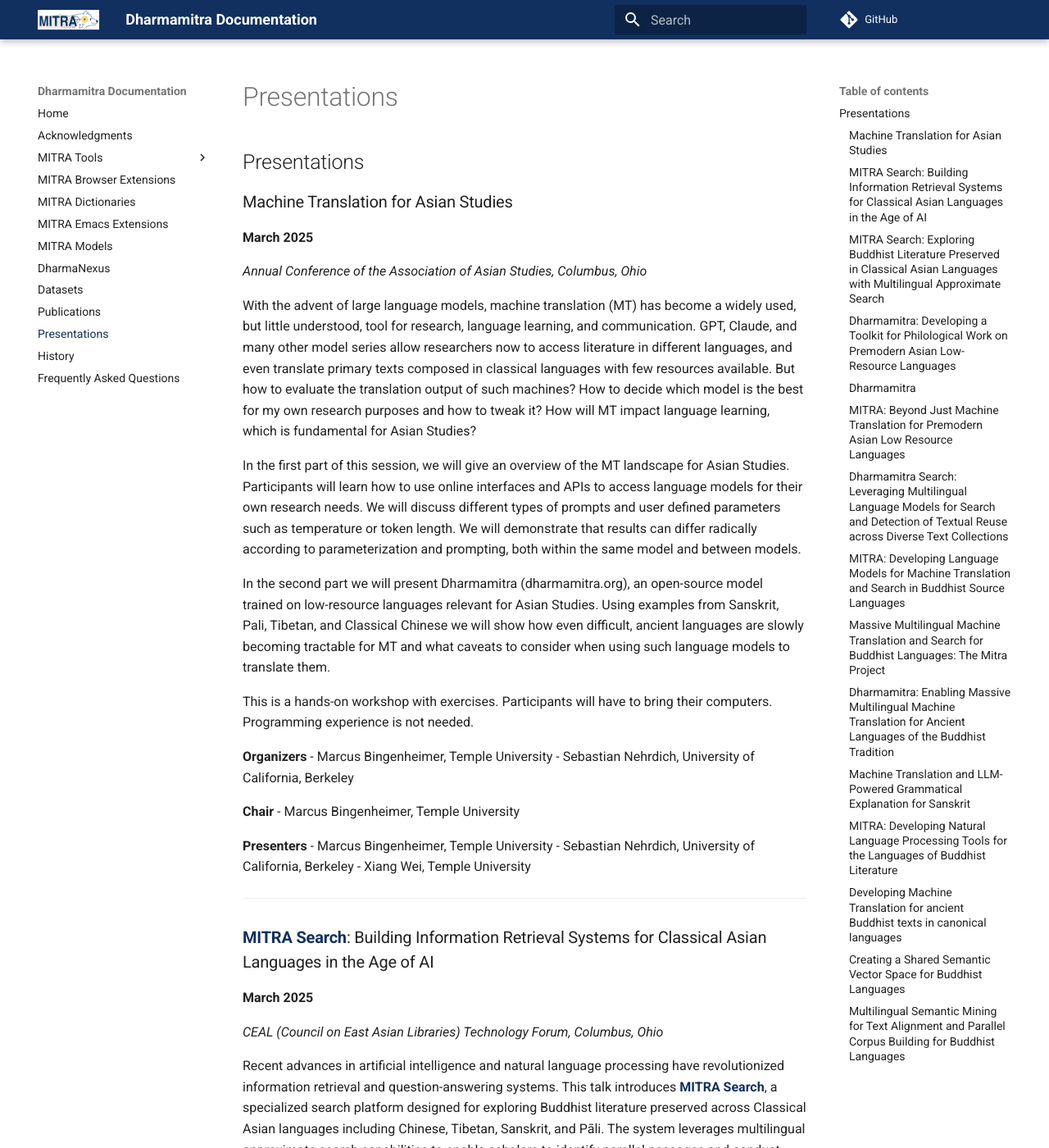
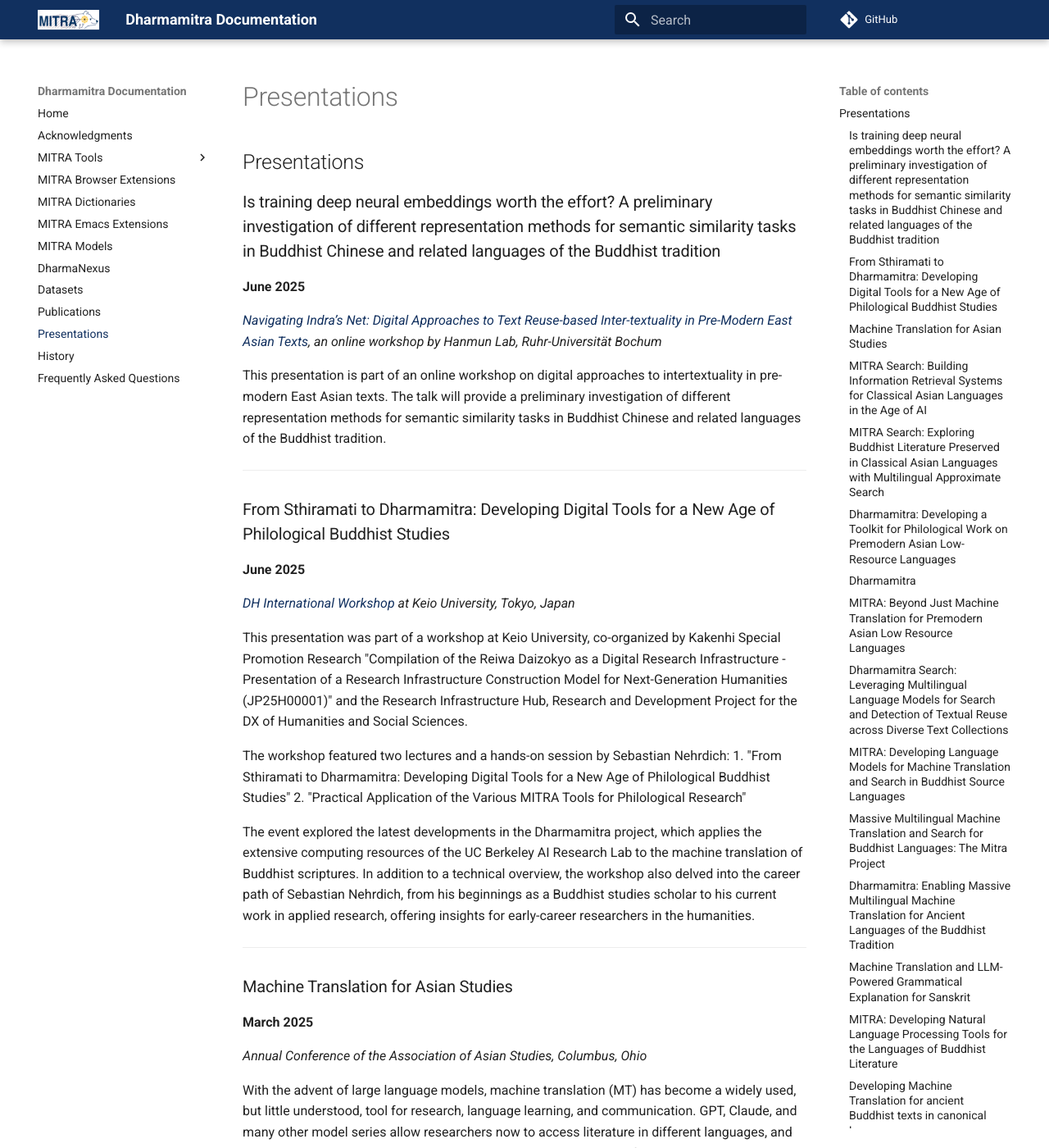
Before and after one commit to dharmamitra/dharmamitra-guides, an MkDocs documentation site: the page built from docs/presentations.md, in a window 1280 px wide and 1400 px high. Shown: the whole window at 82% size. Built offline with MkDocs 1.6.1 and Material for MkDocs 9.7.7, drawn with Linux system fonts in a browser that asks for light colours; comment, search, counter and statistics services are not loaded.

Commit message:
more news announcements

```diff
--- a/docs/presentations.md
+++ b/docs/presentations.md
@@ -1,4 +1,29 @@
 ## Presentations
+
+
+### Is training deep neural embeddings worth the effort? A preliminary investigation of different representation methods for semantic similarity tasks in Buddhist Chinese and related languages of the Buddhist tradition
+**June 2025**
+
+*[Navigating Indra’s Net: Digital Approaches to Text Reuse-based Inter-textuality in Pre-Modern East Asian Texts](https://www.oaw.ruhr-uni-bochum.de/forschung/hanmun_lab/worhshops/index.html.en), an online workshop by Hanmun Lab, Ruhr-Universität Bochum*
+
+This presentation is part of an online workshop on digital approaches to intertextuality in pre-modern East Asian texts. The talk will provide a preliminary investigation of different representation methods for semantic similarity tasks in Buddhist Chinese and related languages of the Buddhist tradition.
+
+---
+
+### From Sthiramati to Dharmamitra: Developing Digital Tools for a New Age of Philological Buddhist Studies
+**June 2025**
+
+*[DH International Workshop](https://sites.google.com/view/dhws2025b) at Keio University, Tokyo, Japan*
+
+This presentation was part of a workshop at Keio University, co-organized by Kakenhi Special Promotion Research "Compilation of the Reiwa Daizokyo as a Digital Research Infrastructure - Presentation of a Research Infrastructure Construction Model for Next-Generation Humanities (JP25H00001)" and the Research Infrastructure Hub, Research and Development Project for the DX of Humanities and Social Sciences.
+
+The workshop featured two lectures and a hands-on session by Sebastian Nehrdich:
+1.  "From Sthiramati to Dharmamitra: Developing Digital Tools for a New Age of Philological Buddhist Studies"
+2.  "Practical Application of the Various MITRA Tools for Philological Research"
+
+The event explored the latest developments in the Dharmamitra project, which applies the extensive computing resources of the UC Berkeley AI Research Lab to the machine translation of Buddhist scriptures. In addition to a technical overview, the workshop also delved into the career path of Sebastian Nehrdich, from his beginnings as a Buddhist studies scholar to his current work in applied research, offering insights for early-career researchers in the humanities.
+
+---
 
 ### Machine Translation for Asian Studies
 **March 2025**
```
Also changed, not shown: docs/index.md (+3 -0 lines).
